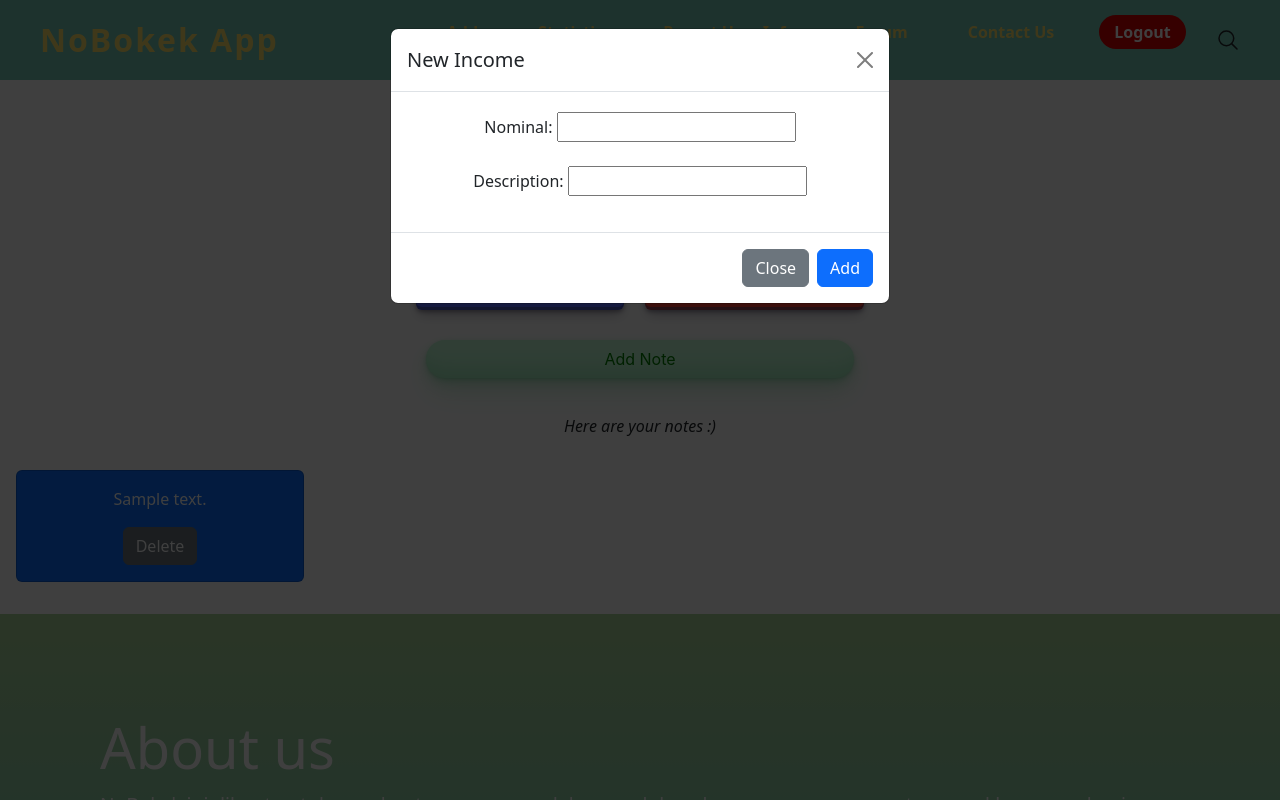
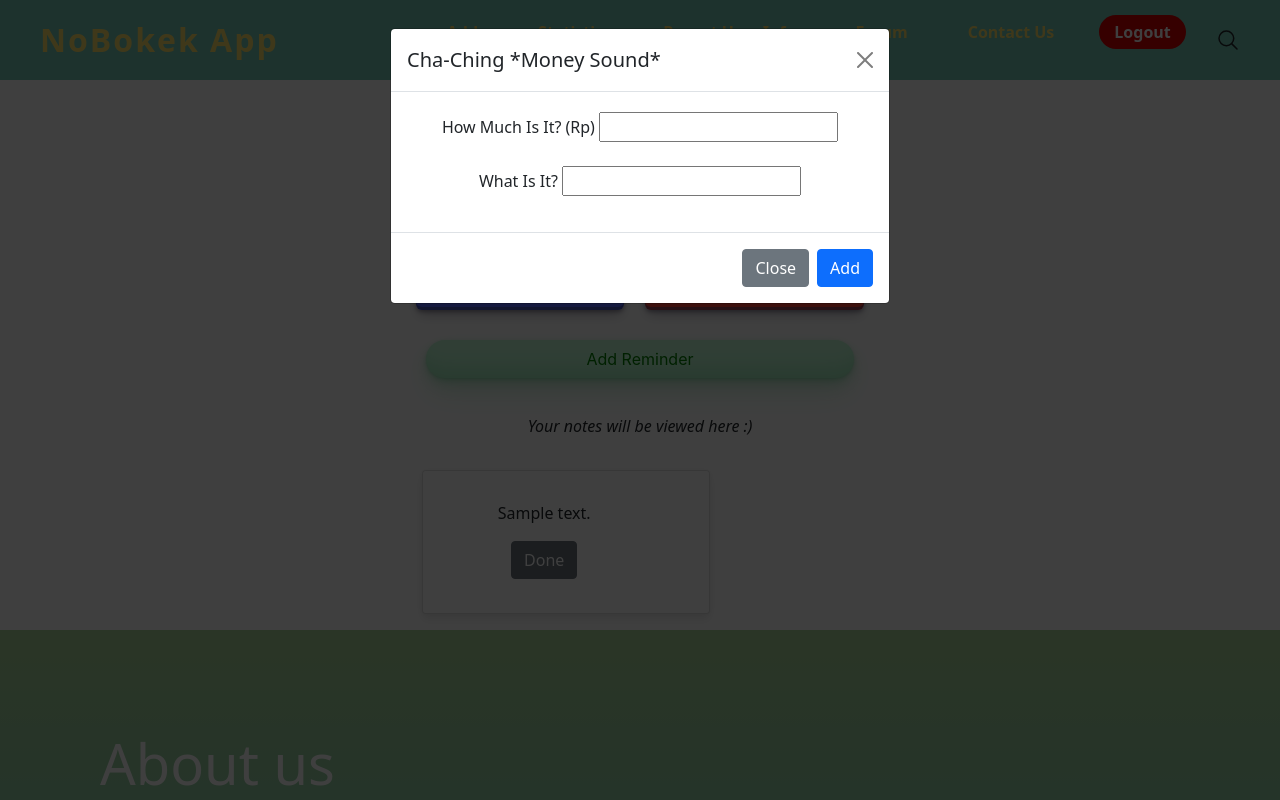
Before and after one commit to IpankCSUI/NoBokek, a Django app: page /add/ in a window 1280 px wide, after a click on "Add Income". Run offline with Django 4.2, Linux system fonts and the light colour scheme; a user stored in the database is signed in; tables that the repository leaves empty hold one stand-in row (values such as "Sample post"); data that the repository does not hold is empty; parts of the project's set-up code (start-up, migrations or seed data) failed here and were passed over.

Commit message:
Merapikan add

```diff
--- a/add/templates/add.html
+++ b/add/templates/add.html
@@ -3,15 +3,16 @@
  {% block content %}
 
  <head>
+    <meta charset="utf-8">
+    <meta name="viewport" content="width=device-width, initial-scale=1">
     <link href="https://cdn.jsdelivr.net/npm/bootstrap@5.2.2/dist/css/bootstrap.min.css" rel="stylesheet" integrity="sha384-Zenh87qX5JnK2Jl0vWa8Ck2rdkQ2Bzep5IDxbcnCeuOxjzrPF/et3URy9Bv1WTRi" crossorigin="anonymous">
+    <link href="https://cdn.jsdelivr.net/npm/bootstrap@5.0.2/dist/css/bootstrap.min.css" rel="stylesheet">
   </head>
 
  <style>
   body {
     background : #FFFFFF;
     padding: 100px 0;
-    /* background: rgb(117,201,183); */
-    /* background: linear-gradient(90deg, rgba(117,201,183,1) 0%, rgba(171,214,153,1) 50%); */
   }
 
   .grid-container {
@@ -301,6 +302,49 @@ header{
     }
   }
 
+    /* body{
+    font-family: 'Nunito', sans-serif;
+    padding: 50px;
+  } */
+  .card{
+      border-radius: 4px;
+      background: #fff;
+      box-shadow: 0 6px 10px rgba(0,0,0,.08), 0 0 6px rgba(0,0,0,.05);
+      transition: .3s transform cubic-bezier(.155,1.105,.295,1.12),.3s box-shadow,.3s -webkit-transform cubic-bezier(.155,1.105,.295,1.12);
+      padding: 14px 80px 18px 36px;
+      cursor: pointer;
+  }
+
+  .card:hover{
+      transform: scale(1.05);
+      box-shadow: 0 10px 20px rgba(0,0,0,.12), 0 4px 8px rgba(0,0,0,.06);
+  }
+
+  .card h3{
+    font-weight: 600;
+  }
+
+  .card img{
+    position: absolute;
+    top: 20px;
+    right: 15px;
+    max-height: 120px;
+  }
+
+  @media(max-width: 990px){
+    .card{
+      margin: 20px;
+    }
+  }
+
+  .center {
+          display: flex;
+          justify-content: center;
+        }
+  .buttonTambah {
+    justify-content: center;
+  }
+
   </style>
 
 <script src="https://ajax.googleapis.com/ajax/libs/jquery/3.6.0/jquery.min.js"></script>
@@ -308,23 +352,15 @@ header{
 $(document).ready(function(){
     function refresh() {
     $.get("/add/json", function(data) {
-    // var res_in = 0;
-    // var res_out = 0;
-    //  for (i=0;i<data.length;i++){
-    //     res_in += data[i].fields.income
-    //     res_out += data[i].fields.outcome
-    //   }
-    //   $(".grid-container").empty()
-    //   $(".grid-container").append(`
-    //         <p> ${res_in} </p>
-    //         <p> ${res_out} </p> `)
+
+
     $(".grid-container").empty();
       for (i=0;i<data.length;i++){
       if(data[i].fields.note != null ){
-        $(".grid-container").append(`<div class="card text-bg-primary mb-3" style="max-width: 18rem;" id="card-${data[i].pk}">
+        $(".grid-container").append(`<div class="card" style="max-width: 18rem;" id="card-${data[i].pk}">
         <div class="card-body">
           <p class="card-text">${data[i].fields.note}</p>
-          <button type="button" class="btn btn-secondary" onclick="delete_note(${data[i].pk})">Delete</button>
+          <button type="button" class="btn btn-secondary" onclick="delete_note(${data[i].pk})">Done</button>
         </div>`)
 
       }
@@ -332,20 +368,6 @@ $(document).ready(function(){
 
       });
     }
-
-  // $("#addin").click(function(){
-  //   $.post("/add/addincome/", {
-  //     income : $('#field_income').val(),
-  //     desc_in : $("#field_desc_in").val(),
-  //   },
-  //   function (result) {
-  //     alert("Okay! Your income has been noted :)")
-  //     $('#field_income').val(''),
-  //     $("#field_desc_in").val(''),
-  //     refresh();
-  //   }
-  //   )
-  // })
 
   $("#addin").click(function(){
     $.post("/add/addincome/", {
@@ -360,19 +382,6 @@ $(document).ready(function(){
     }
     )
   })
-  // $("#addout").click(function(){
-  //   $.post("/add/addoutcome/", {
-  //     outcome : $('#field_outcome').val(),
-  //     desc_out : $('field_desc_out').val(),
-  // },
-  //   function (result) {
-  //     alert("Okay! Your outcome has been noted :)")
-  //     $('#field_outcome').val(''),
-  //     $("#field_desc_out").val(''),
-  //     refresh();
-  //   }
-  //   )
-  // })
 
   $("#addout").click(function(){
     $.post("/add/addoutcome/", {
@@ -387,7 +396,6 @@ $(document).ready(function(){
     }
     )
   })
-  // refresh();
 
   $("#addnote").click(function(){
     $.post("/add/addnote/", {
@@ -415,9 +423,6 @@ function delete_note(id){
       }
     })
 }
-
-
-
 
 </script>
 
@@ -449,28 +454,53 @@ function delete_note(id){
 
   </header>
 
+  <script>
+  let searchBtn = document.querySelector('.searchBtn');
+  let closeBtn = document.querySelector('.closeBtn');
+  let searchBox = document.querySelector('.searchBox');
+  let navigation = document.querySelector('.navigation');
+  let menuToggle = document.querySelector('.menuToggle');
+  let header = document.querySelector('header');
+
+  searchBtn.onclick = function(){
+    searchBox.classList.add('active');
+    closeBtn.classList.add('active');
+    searchBtn.classList.add('active');
+    menuToggle.classList.add('hide');
+    header.classList.remove('open');
+  }
+  closeBtn.onclick = function(){
+    searchBox.classList.remove('active');
+    closeBtn.classList.remove('active');
+    searchBtn.classList.remove('active');
+    menuToggle.classList.remove('hide');
+  }
+  menuToggle.onclick = function(){
+    header.classList.toggle('open');
+    searchBox.classList.remove('active');
+    closeBtn.classList.remove('active');
+    searchBtn.classList.remove('active');
+  }
+</script>
+
+
   <body>
+
+    <div class = "center">
     <center>
     <script src="https://cdn.jsdelivr.net/npm/bootstrap@5.2.2/dist/js/bootstrap.bundle.min.js" integrity="sha384-OERcA2EqjJCMA+/3y+gxIOqMEjwtxJY7qPCqsdltbNJuaOe923+mo//f6V8Qbsw3" crossorigin="anonymous"></script>
 
-  <!-- <div class="jumbotron">
-    <div class = "header-jumbotron">
-      <h1 class="display-4">Let's Track Your Money!</h1>
-      <p class="lead">Manage A Better Lifestyle <em>Starting Now</em></p>
-      <hr class="my-4">
-    </div>
-    <em> You may add your income or outcome</p> </em><p>
-  </div> -->
-
-  <div class="d-flex justify-content-evenly">
+  <div class buttonTambah>
+  <div class="d-flex justify-content-evenly" margin-left = 2-em;>
     <div class="d-flex flex-column mb-3">
       <div class="d-flex flex-row">
         <button type="button" class="button-29" data-bs-toggle="modal" data-bs-target="#modalIncome" data-bs-whatever="@getbootstrap">Add Income</button>
         <button type="button" class="button-30" data-bs-toggle="modal" data-bs-target="#modalOutcome" data-bs-whatever="@getbootstrap">Add Outcome</button>
       </div>
 
-    <button type="button" class="button-33" data-bs-toggle="modal" data-bs-target="#modalNote" data-bs-whatever="@getbootstrap">Add Note</button>
+      <button type="button" class="button-33" data-bs-toggle="modal" data-bs-target="#modalNote" data-bs-whatever="@getbootstrap">Add Reminder</button>
 
+    </div>
   </div>
 </div>
 
@@ -478,19 +508,17 @@ function delete_note(id){
     <div class="modal-dialog">
       <div class="modal-content">
         <div class="modal-header">
-          <h1 class="modal-title fs-5" id="exampleModalLabel">New Income</h1>
+          <h1 class="modal-title fs-5" id="exampleModalLabel"> Cha-Ching *Money Sound* </h1>
           <button type="button" class="btn-close" data-bs-dismiss="modal" aria-label="Close"></button>
         </div>
         <div class="modal-body">
           <form>
             <div class="mb-3">
-                <label for="recipient-name" class="col-form-label">Nominal:</label>
-                <!-- <input type="number" min="0" class="form-control" id="field_income"> -->
+                <label for="recipient-name" class="col-form-label">How Much Is It? (Rp) </label>
                 {{form.income}}
             </div>
             <div class="mb-3">
-                <label for="message-text" class="col-form-label">Description:</label>
-                <!-- <textarea class="form-control" id="field_desc_in"></textarea> -->
+                <label for="message-text" class="col-form-label">What Is It? </label>
                 {{form.desc_in}}
             </div>
           </form>
@@ -507,19 +535,17 @@ function delete_note(id){
     <div class="modal-dialog">
       <div class="modal-content">
         <div class="modal-header">
-          <h1 class="modal-title fs-5" id="exampleModalLabel">New Outcome</h1>
+          <h1 class="modal-title fs-5" id="exampleModalLabel">Cha-Ching *Money Sound*</h1>
           <button type="button" class="btn-close" data-bs-dismiss="modal" aria-label="Close"></button>
         </div>
         <div class="modal-body">
           <form>
             <div class="mb-3">
-                <label for="recipient-name" class="col-form-label">Nominal:</label>
-                <!-- <input type="number" min="0" class="form-control" id="field_outcome"> -->
+                <label for="recipient-name" class="col-form-label">How Much Is It? (Rp)</label>
                 {{form.outcome}}
             </div>
             <div class="mb-3">
-                <label for="message-text" class="col-form-label">Description:</label>
-                <!-- <textarea class="form-control" id="field_desc_out"></textarea> -->
+                <label for="message-text" class="col-form-label">What Is it? </label>
                 {{form.desc_out}}
             </div>
           </form>
@@ -542,7 +568,7 @@ function delete_note(id){
         <div class="modal-body">
           <form>
             <div class="mb-3">
-                <label for="message-text" class="col-form-label">Description:</label>
+                <label for="message-text" class="col-form-label">What Is It?</label>
                 <textarea class="form-control" id="field_note"></textarea>
             </div>
           </form>
@@ -557,7 +583,7 @@ function delete_note(id){
   </div>
 
   <div>
-    <p> <em> Here are your notes :) </em> </p>
+    <p> <em> Your notes will be viewed here :) </em> </p>
   </div>
 
   {% comment %} Add the data below this line {% endcomment %}
@@ -567,6 +593,7 @@ function delete_note(id){
 
   </div>
    </center>
+  </div>
 </body>
 
  {% endblock content %}
```
Lines whose indentation alone changed are shown as unchanged.
